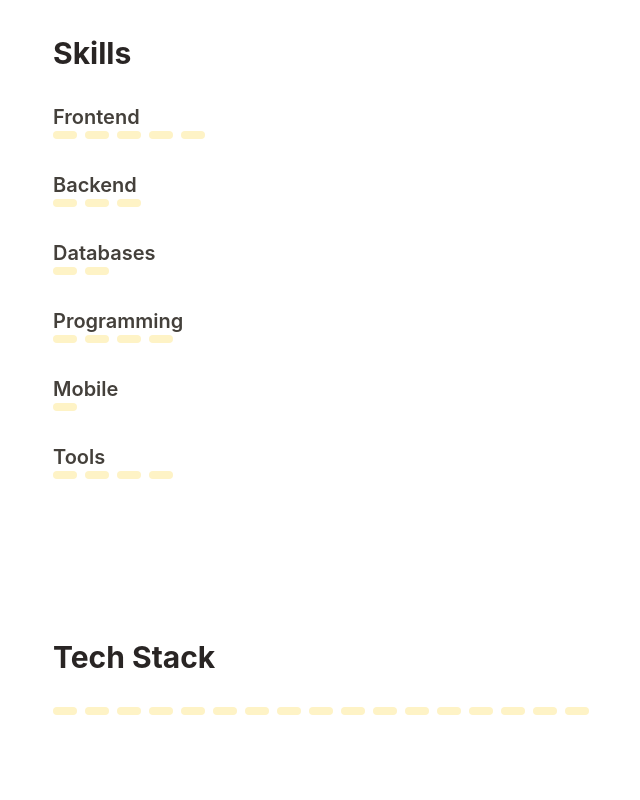
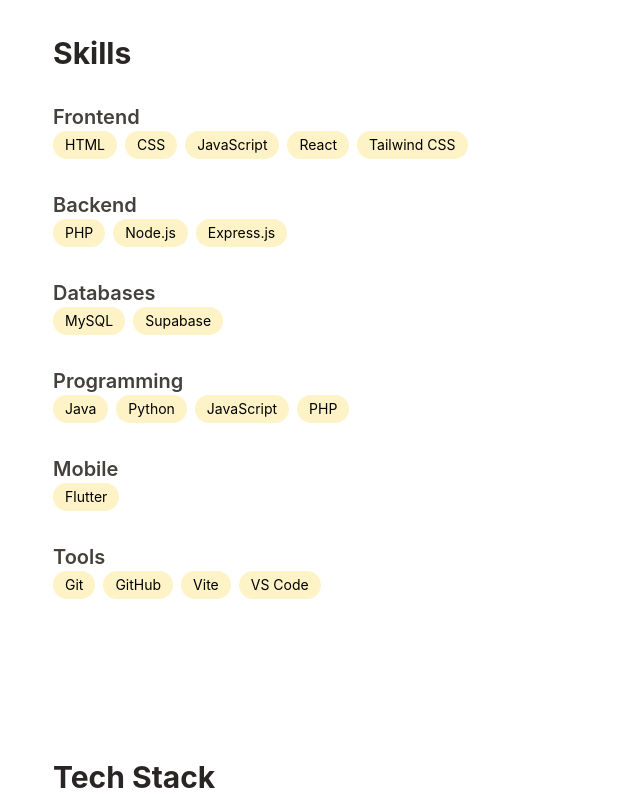
Before and after one commit to Cymrc/portfolio, a React (Vite) app: page / in a window 1280 px wide. Shown: the part 1240-2040 px from the top of the page, without its empty margins (251-891 px from the left). Built offline with nearby package versions, Linux system fonts and the light colour scheme; no server answers.

Commit message:
Fix badge text rendering issue by passing string values instead of object properties

```diff
--- a/src/components/sections/Skills.jsx
+++ b/src/components/sections/Skills.jsx
@@ -24,7 +24,7 @@ function Skills() {
 
             <div className="flex flex-wrap gap-2">
               {categoryGroup.items.map((skill) => (
-                <Badge key={skill.name} name={skill.name} />
+                <Badge key={skill} name={skill} />
               ))}
             </div>
           </div>
--- a/src/components/sections/TechStack.jsx
+++ b/src/components/sections/TechStack.jsx
@@ -18,7 +18,7 @@ function TechStack() {
 
         <div className="flex flex-wrap gap-2">
           {techStack.map((tech) => (
-            <SkillBadge key={tech.name} name={tech.name} />
+            <SkillBadge key={tech} name={tech} />
           ))}
         </div>
       </div>
```
